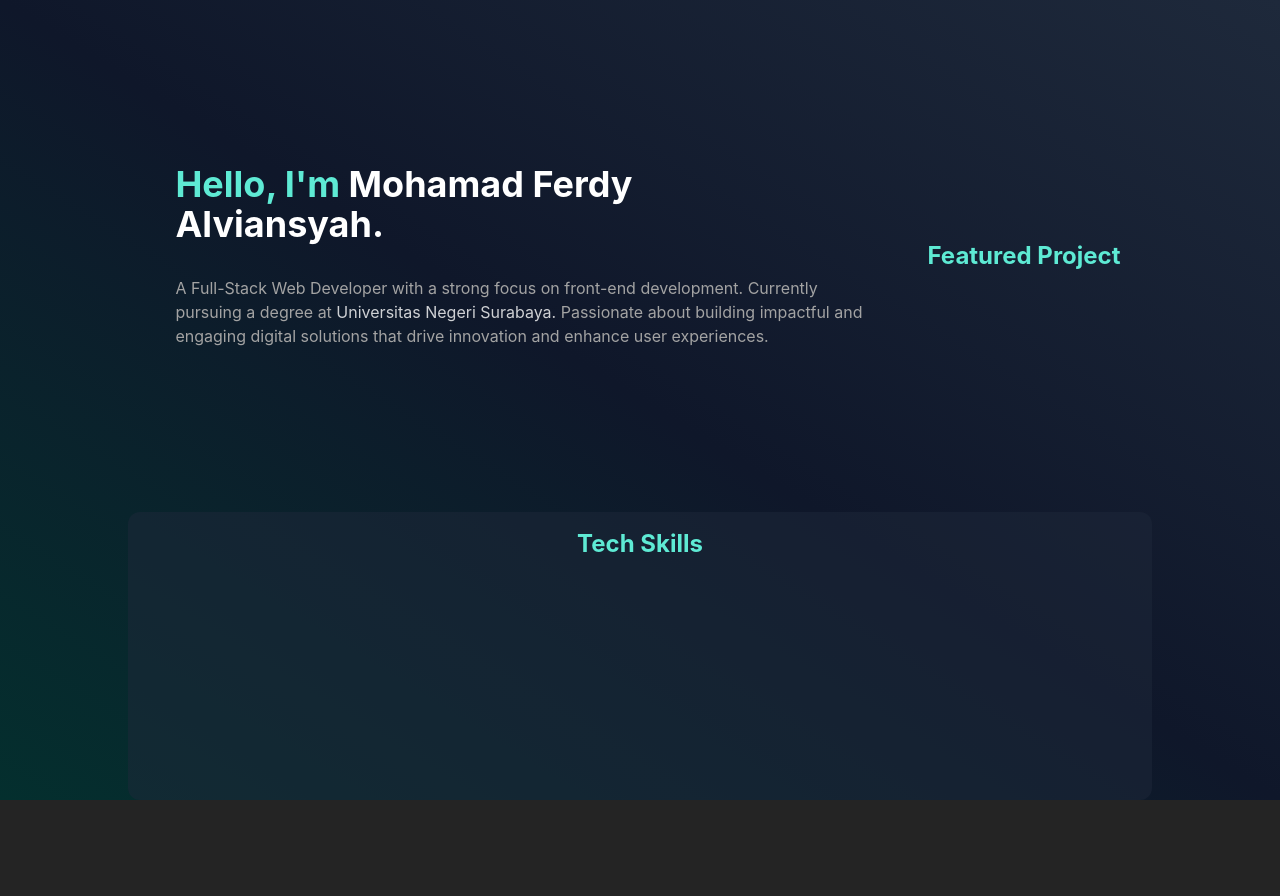
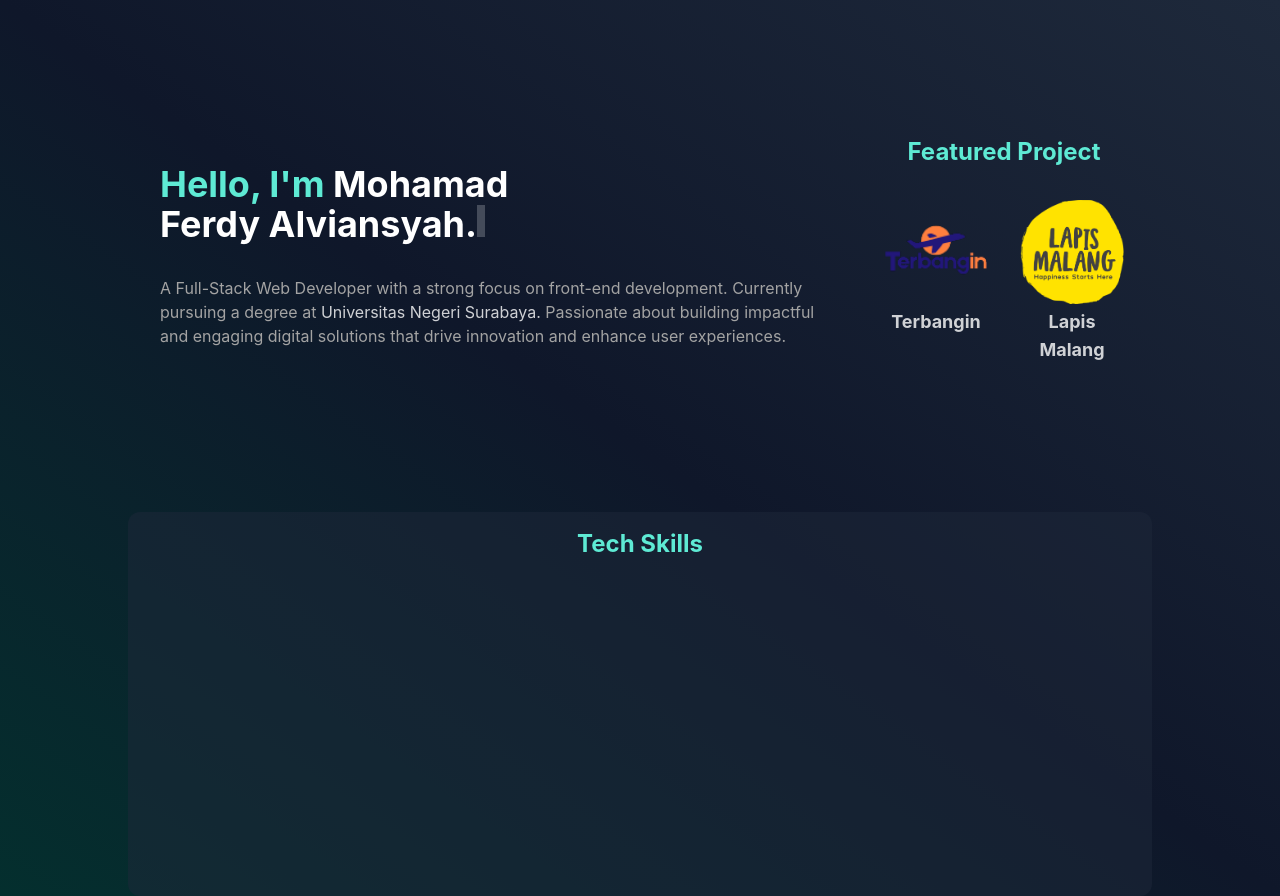
Before and after one commit to chawnima/portfolio, a React (Vite) app: page / in a window 1280 px wide. Before the commit the page ends 800 px from the top, so only its background shows below. Built offline with nearby package versions, Linux system fonts and the light colour scheme.

Commit message:
add typing animation

```diff
--- a/package.json
+++ b/package.json
@@ -4,7 +4,7 @@
   "version": "0.0.0",
   "type": "module",
   "scripts": {
-    "dev": "vite",
+    "dev": "vite --host",
     "build": "vite build",
     "lint": "eslint .",
     "preview": "vite preview"
--- a/src/index.css
+++ b/src/index.css
@@ -9,11 +9,17 @@
 
   color-scheme: light dark;
   background-color: #242424;
-  --primary:94, 234, 212;
-  --secondary:163, 163, 163;
+  --primary: 94, 234, 212;
+  --secondary: 163, 163, 163;
 
   font-synthesis: none;
   text-rendering: optimizeLegibility;
   -webkit-font-smoothing: antialiased;
   -moz-osx-font-smoothing: grayscale;
 }
+
+@keyframes pulse {
+  50% {
+    opacity: 0;
+  }
+}
--- a/src/routes/index.lazy.jsx
+++ b/src/routes/index.lazy.jsx
@@ -1,17 +1,59 @@
 import { createLazyFileRoute } from "@tanstack/react-router";
+
+import logoTerbangin from "../assets/logoterbangin.png";
+import logoLapisMalang from "../assets/logolapismalang.png";
+import { useEffect, useState } from "react";
 
 export const Route = createLazyFileRoute("/")({
   component: RouteComponent,
 });
 
 function RouteComponent() {
+  const TEXT = {
+    firstText: "Hello, I'm ",
+    secondText: "Mohamad Ferdy Alviansyah.",
+  };
+  const [firstSpan, setFirstSpan] = useState("");
+  const [secondSpan, setSecondSpan] = useState("");
+  const [secondSpanRender, setSecondSpanRender] = useState(false);
+
+  useEffect(() => {
+    const firstText = TEXT.firstText.split("");
+    const secondText = TEXT.secondText.split("");
+    let text = "";
+    if (!secondSpanRender) {
+      firstText.map((letter, index) => {
+        setTimeout(
+          () => {
+            text += letter;
+            setFirstSpan(text);
+            if (index == firstText.length - 1) {
+              setSecondSpanRender(true);
+              text = "";
+            }
+          },
+          index > 4 ? 70 * index + 1000 : 70 * index
+        );
+      });
+    } else
+      secondText.map((letter, index) => {
+        setTimeout(() => {
+          text += letter;
+          setSecondSpan(text);
+          if (index == secondText.length - 1) {
+            text = "";
+          }
+        }, 70 * index);
+      });
+  }, [secondSpanRender]);
   return (
-    <div className="flex flex-col w-screen h-screen items-center justify-start  bg-gradient-to-tr from-teal-950 via-slate-900 to-slate-800">
-      <div className="flex w-full max-w-5xl flex-col lg:flex-row items-center justify-center">
-        <div className="flex w-full max-w-3xl h-96 my-16 items-start justify-center flex-col p-8 gap-8">
+    <div className="flex flex-col w-screen h-fit items-center justify-start  bg-gradient-to-tr from-teal-950 via-slate-900 to-slate-800">
+      <div className="flex w-full max-w-5xl flex-col lg:flex-row items-center justify-center my-16">
+        <div className="flex w-full max-w-3xl h-96 items-start justify-center flex-col p-8 gap-8">
           <h1 className="text-primary text-4xl font-bold w-4/6">
-            Hello, I&#39;m{" "}
-            <span className="text-white">Mohamad Ferdy Alviansyah.</span>
+            <span>{firstSpan}</span>
+            <span className="text-white">{secondSpan}</span>
+            <span className="bg-white w-2 h-8 inline-block animate-pulse"></span>
           </h1>
           <p className="text-secondary">
             A Full-Stack Web Developer with a strong focus on front-end
@@ -21,10 +63,33 @@ function RouteComponent() {
             that drive innovation and enhance user experiences.
           </p>
         </div>
-        <div className="hover:bg-slate-800/20 transition-all duration-300 rounded-xl flex justify-center p-4">
-          <h2 className="text-primary text-2xl font-bold">Featured Project</h2>
-          <div className="flex">
 
+        <div className="hover:bg-slate-800/20 transition-all duration-300 rounded-xl flex flex-col justify-center p-4">
+          <h2 className="text-primary text-2xl font-bold mb-4 text-center">
+            Featured Project
+          </h2>
+          <div className="flex gap-2">
+            <a
+              className="flex flex-col items-center w-32 h-auto p-3 hover:bg-primary/20 rounded-lg transition-all duration-300"
+              href=""
+            >
+              <img src={logoTerbangin} className="w-auto h-28 object-contain" />
+              <p className="text-white/80 text-lg font-bold text-center">
+                Terbangin
+              </p>
+            </a>
+            <a
+              className="flex flex-col items-center w-32 h-fit p-3 hover:bg-primary/20 rounded-lg transition-all duration-300"
+              href=""
+            >
+              <img
+                src={logoLapisMalang}
+                className="w-auto h-28 object-contain"
+              />
+              <p className="text-white/80 text-lg font-bold text-center">
+                Lapis Malang
+              </p>
+            </a>
           </div>
         </div>
       </div>
--- a/tailwind.config.js
+++ b/tailwind.config.js
@@ -6,6 +6,9 @@ export default {
       colors:{
         'primary': "rgba(var(--primary))",
         'secondary': "rgba(var(--secondary))",
+      },
+      animation:{
+        'pulse': "pulse 400ms cubic-bezier(0.4, 0, 0.6, 1) infinite"
       }
     },
   },
```
Also changed, not shown: src/assets/logolapismalang.png (added), src/assets/logoterbangin.png (added).
